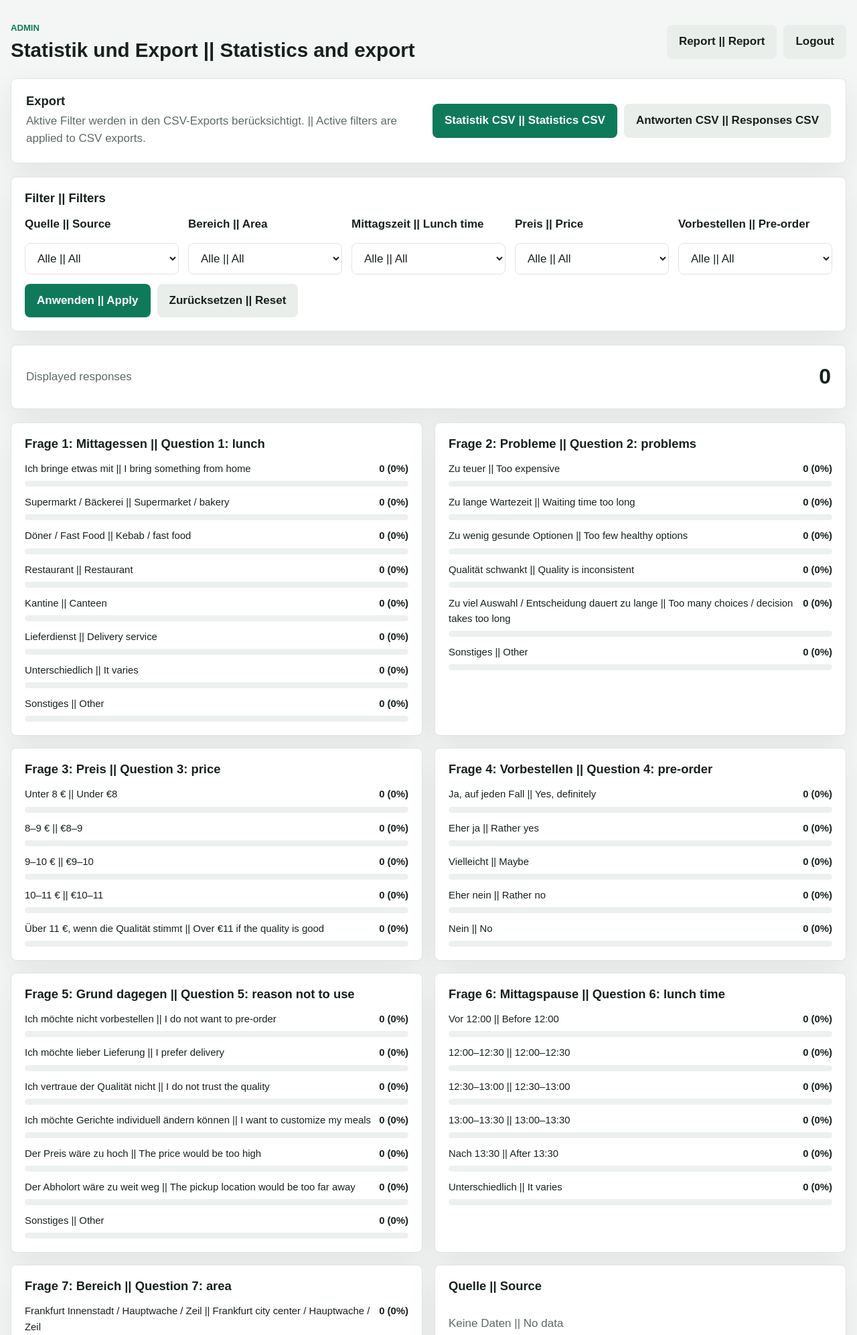
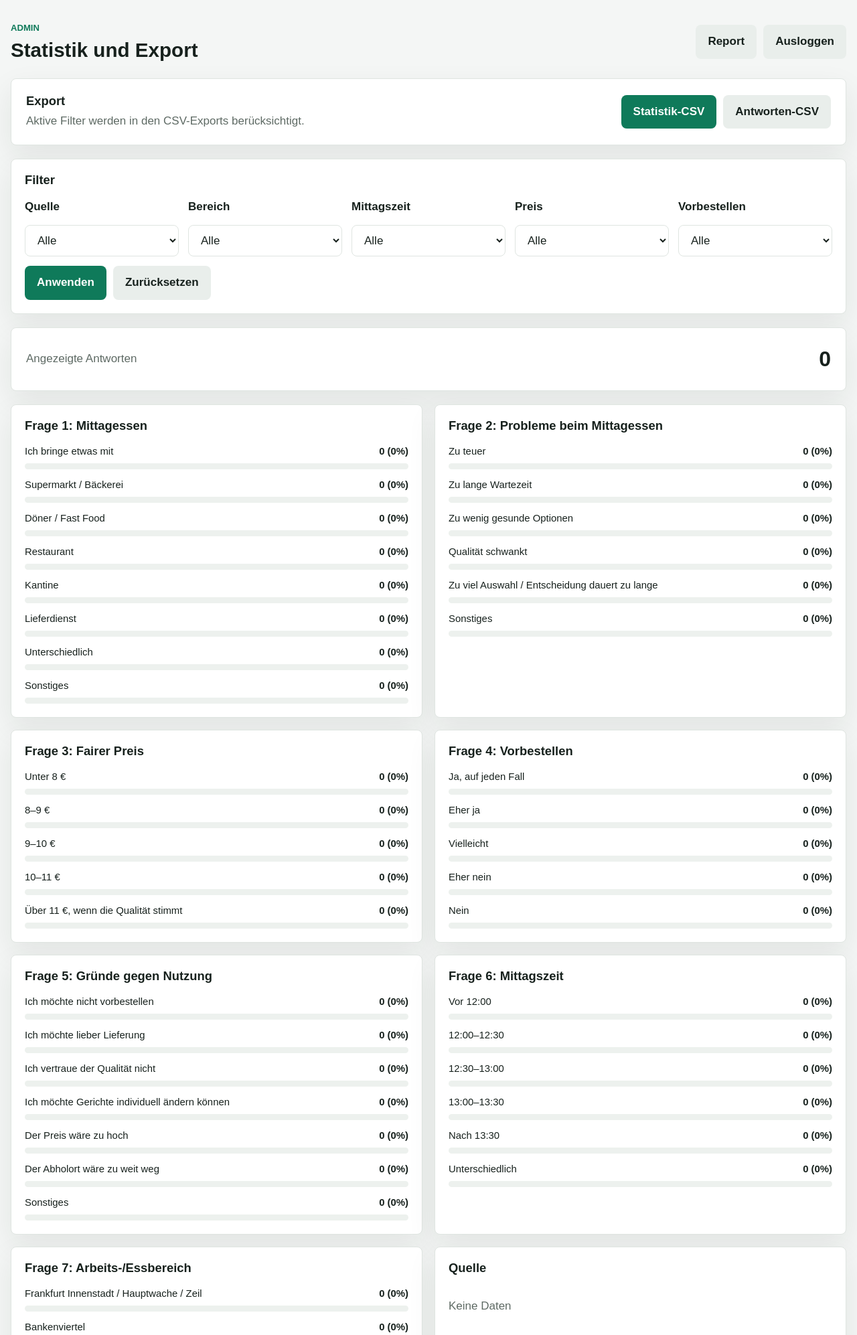
Before and after one commit to zeppelin0574/Umfrage_planbares_Essen_in_Frankfurt, a Flask app: page /admin/export in a window 1280 px wide. Shown: the top 1994 px of the page at 67% size. Run offline with Flask 3, Linux system fonts and the light colour scheme; the visitor is signed in with stand-in values (Sample User, id 1); data that the repository does not hold is empty.

Commit message:
Simplify admin UI and password policy

```diff
--- a/app.py
+++ b/app.py
@@ -117,14 +117,14 @@ ALL_OPTION_SETS = {
 }
 
 STAT_SECTIONS = [
-    ("q1", "Q1 lunch type", "Frage 1: Mittagessen || Question 1: lunch"),
-    ("q2", "Q2 lunch problems", "Frage 2: Probleme || Question 2: problems"),
-    ("q3", "Q3 fair price", "Frage 3: Preis || Question 3: price"),
-    ("q4", "Q4 preorder willingness", "Frage 4: Vorbestellen || Question 4: pre-order"),
-    ("q5", "Q5 reason not to use", "Frage 5: Grund dagegen || Question 5: reason not to use"),
-    ("q_lunch_time", "Q6 lunch time", "Frage 6: Mittagspause || Question 6: lunch time"),
-    ("q_area", "Q7 area", "Frage 7: Bereich || Question 7: area"),
-    ("sources", "Source platform", "Quelle || Source"),
+    ("q1", "Q1 lunch type", "Frage 1: Mittagessen"),
+    ("q2", "Q2 lunch problems", "Frage 2: Probleme beim Mittagessen"),
+    ("q3", "Q3 fair price", "Frage 3: Fairer Preis"),
+    ("q4", "Q4 preorder willingness", "Frage 4: Vorbestellen"),
+    ("q5", "Q5 reason not to use", "Frage 5: Gründe gegen Nutzung"),
+    ("q_lunch_time", "Q6 lunch time", "Frage 6: Mittagszeit"),
+    ("q_area", "Q7 area", "Frage 7: Arbeits-/Essbereich"),
+    ("sources", "Source platform", "Quelle"),
 ]
 
 FILTER_FIELDS = ["source_platform", "q_area", "q_lunch_time", "q3_price", "q4_preorder"]
@@ -300,7 +300,7 @@ def register_routes(app):
             if verify_admin_password(password):
                 session["admin_logged_in"] = True
                 return redirect(url_for("admin_export"))
-            flash("Falsches Passwort. || Incorrect password.", "error")
+            flash("Falsches Passwort.", "error")
 
         return render_template("admin.html", admin_logged_in=False)
 
@@ -371,34 +371,34 @@ def register_routes(app):
         confirm_password = request.form.get("confirm_password", "")
 
         if not verify_admin_password(current_password):
-            flash("Aktuelles Passwort ist falsch. || Current password is incorrect.", "error")
+            flash("Aktuelles Passwort ist falsch.", "error")
             return redirect(url_for("admin_export"))
         if new_password != confirm_password:
-            flash("Neue Passwörter stimmen nicht überein. || New passwords do not match.", "error")
+            flash("Neue Passwörter stimmen nicht überein.", "error")
             return redirect(url_for("admin_export"))
-        if len(new_password) < 16:
-            flash("Das neue Passwort muss mindestens 16 Zeichen haben. || The new password must be at least 16 characters.", "error")
+        if not is_valid_admin_password(new_password):
+            flash("Das neue Passwort muss mindestens 8 Zeichen haben und Buchstaben sowie Zahlen enthalten.", "error")
             return redirect(url_for("admin_export"))
 
         setting = db.session.get(AdminSetting, "admin_password_hash")
         setting.value = generate_password_hash(new_password)
         db.session.commit()
-        flash("Admin-Passwort wurde aktualisiert. || Admin password has been updated.", "success")
+        flash("Admin-Passwort wurde aktualisiert.", "success")
         return redirect(url_for("admin_export"))
 
     @app.route("/admin/clear-data", methods=["POST"])
     @admin_required
     def clear_data():
         if is_production():
-            flash("Daten löschen ist in Produktion deaktiviert. || Clearing data is disabled in production.", "error")
+            flash("Daten löschen ist in Produktion deaktiviert.", "error")
             return redirect(url_for("admin_export"))
         confirmation = request.form.get("confirm_clear")
         if confirmation == "yes":
             db.session.query(ResponseEntry).delete()
             db.session.commit()
-            flash("Alle Testdaten wurden gelöscht. || All test data has been cleared.", "success")
+            flash("Alle Testdaten wurden gelöscht.", "success")
         else:
-            flash("Löschen wurde nicht bestätigt. || Clear action was not confirmed.", "error")
+            flash("Löschen wurde nicht bestätigt.", "error")
         return redirect(url_for("admin_export"))
 
     @app.route("/health")
@@ -431,6 +431,14 @@ def verify_admin_password(password):
     if not setting:
         return password == get_admin_password()
     return check_password_hash(setting.value, password)
+
+
+def is_valid_admin_password(password):
+    if len(password) < 8:
+        return False
+    has_letter = any(character.isalpha() for character in password)
+    has_digit = any(character.isdigit() for character in password)
+    return has_letter and has_digit
 
 
 def validate_submission(form):
@@ -515,10 +523,10 @@ def query_responses(filters):
 def load_filter_options():
     return {
         "source_platform": distinct_filter_options("source_platform"),
-        "q_area": AREA_OPTIONS,
-        "q_lunch_time": LUNCH_TIME_OPTIONS,
-        "q3_price": Q3_OPTIONS,
-        "q4_preorder": Q4_OPTIONS,
+        "q_area": german_options(AREA_OPTIONS),
+        "q_lunch_time": german_options(LUNCH_TIME_OPTIONS),
+        "q3_price": german_options(Q3_OPTIONS),
+        "q4_preorder": german_options(Q4_OPTIONS),
     }
 
 
@@ -588,12 +596,20 @@ def format_counts(counts, options, total):
     return [
         {
             "value": value,
-            "label": label,
+            "label": german_label(label),
             "count": counts.get(value, 0),
             "percentage": percentage(counts.get(value, 0), total),
         }
         for value, label in options
     ]
+
+
+def german_options(options):
+    return [(value, german_label(label)) for value, label in options]
+
+
+def german_label(label):
+    return label.split(" || ", 1)[0]
 
 
 def build_report(rows, stats, all_total, filters):
--- a/templates/admin.html
+++ b/templates/admin.html
@@ -3,7 +3,7 @@
 <head>
   <meta charset="utf-8">
   <meta name="viewport" content="width=device-width, initial-scale=1">
-  <title>Admin Dashboard</title>
+  <title>Admin-Dashboard</title>
   <link rel="stylesheet" href="{{ url_for('static', filename='style.css') }}">
 </head>
 <body>
@@ -11,7 +11,7 @@
     {% if not admin_logged_in %}
       <section class="card login-card">
         <p class="eyebrow">Admin</p>
-        <h1>Admin Login</h1>
+        <h1>Admin-Login</h1>
 
         {% with messages = get_flashed_messages(with_categories=true) %}
           {% if messages %}
@@ -25,22 +25,22 @@
 
         <form method="post" action="{{ url_for('admin') }}" class="login-form">
           <label>
-            <span>Passwort || Password</span>
+            <span>Passwort</span>
             <input type="password" name="password" required autofocus>
           </label>
-          <button type="submit">Einloggen || Log in</button>
+          <button type="submit">Einloggen</button>
         </form>
       </section>
     {% else %}
       <header class="admin-header">
         <div>
           <p class="eyebrow">Admin</p>
-          <h1>Statistik und Export || Statistics and export</h1>
+          <h1>Statistik und Export</h1>
         </div>
         <div class="admin-actions">
-          <a class="button-link secondary-link" href="{{ url_for('admin_report') }}{% if export_query %}?{{ export_query }}{% endif %}">Report || Report</a>
+          <a class="button-link secondary-link" href="{{ url_for('admin_report') }}{% if export_query %}?{{ export_query }}{% endif %}">Report</a>
           <form method="post" action="{{ url_for('admin_logout') }}">
-            <button class="secondary-button" type="submit">Logout</button>
+            <button class="secondary-button" type="submit">Ausloggen</button>
           </form>
         </div>
       </header>
@@ -58,28 +58,28 @@
       <section class="export-panel">
         <div>
           <h2>Export</h2>
-          <p>Aktive Filter werden in den CSV-Exports berücksichtigt. || Active filters are applied to CSV exports.</p>
+          <p>Aktive Filter werden in den CSV-Exports berücksichtigt.</p>
         </div>
         <div class="export-actions">
-          <a class="button-link" href="{{ url_for('export_stats_csv') }}{% if export_query %}?{{ export_query }}{% endif %}">Statistik CSV || Statistics CSV</a>
-          <a class="button-link secondary-link" href="{{ url_for('export_csv') }}{% if export_query %}?{{ export_query }}{% endif %}">Antworten CSV || Responses CSV</a>
+          <a class="button-link" href="{{ url_for('export_stats_csv') }}{% if export_query %}?{{ export_query }}{% endif %}">Statistik-CSV</a>
+          <a class="button-link secondary-link" href="{{ url_for('export_csv') }}{% if export_query %}?{{ export_query }}{% endif %}">Antworten-CSV</a>
         </div>
       </section>
 
       <section class="admin-card filters-card">
-        <h2>Filter || Filters</h2>
+        <h2>Filter</h2>
         <form method="get" action="{{ url_for('admin_export') }}" class="filters-form">
           {% for field, label in [
-            ('source_platform', 'Quelle || Source'),
-            ('q_area', 'Bereich || Area'),
-            ('q_lunch_time', 'Mittagszeit || Lunch time'),
-            ('q3_price', 'Preis || Price'),
-            ('q4_preorder', 'Vorbestellen || Pre-order')
+            ('source_platform', 'Quelle'),
+            ('q_area', 'Bereich'),
+            ('q_lunch_time', 'Mittagszeit'),
+            ('q3_price', 'Preis'),
+            ('q4_preorder', 'Vorbestellen')
           ] %}
             <label>
               <span>{{ label }}</span>
               <select name="{{ field }}">
-                <option value="">Alle || All</option>
+                <option value="">Alle</option>
                 {% for value, option_label in filter_options[field] %}
                   <option value="{{ value }}" {% if filters.get(field) == value %}selected{% endif %}>{{ option_label }}</option>
                 {% endfor %}
@@ -87,14 +87,14 @@
             </label>
           {% endfor %}
           <div class="filter-buttons">
-            <button type="submit">Anwenden || Apply</button>
-            <a class="button-link secondary-link" href="{{ url_for('admin_export') }}">Zurücksetzen || Reset</a>
+            <button type="submit">Anwenden</button>
+            <a class="button-link secondary-link" href="{{ url_for('admin_export') }}">Zurücksetzen</a>
           </div>
         </form>
       </section>
 
       <section class="metric-card">
-        <span>Displayed responses</span>
+        <span>Angezeigte Antworten</span>
         <strong>{{ stats.total }}</strong>
       </section>
 
@@ -114,7 +114,7 @@
                   </div>
                 </div>
               {% else %}
-                <p class="muted">Keine Daten || No data</p>
+                <p class="muted">Keine Daten</p>
               {% endfor %}
             </div>
           </section>
@@ -122,21 +122,21 @@
       </section>
 
       <section class="admin-card table-card">
-        <h2>Neueste 20 gefilterte Antworten || Latest 20 filtered responses</h2>
+        <h2>Neueste 20 gefilterte Antworten</h2>
         <div class="table-wrap">
           <table class="admin-table">
             <thead>
               <tr>
-                <th>created_at</th>
-                <th>source_platform</th>
-                <th>q1_lunch_type</th>
-                <th>q2_problems</th>
-                <th>q3_price</th>
-                <th>q4_preorder</th>
-                <th>q5_reason_not_use</th>
-                <th>q_lunch_time</th>
-                <th>q_area</th>
-                <th>comments</th>
+                <th>Zeitpunkt</th>
+                <th>Quelle</th>
+                <th>Mittagessen</th>
+                <th>Probleme</th>
+                <th>Preis</th>
+                <th>Vorbestellen</th>
+                <th>Grund dagegen</th>
+                <th>Mittagszeit</th>
+                <th>Bereich</th>
+                <th>Kommentar</th>
               </tr>
             </thead>
             <tbody>
@@ -155,7 +155,7 @@
                 </tr>
               {% else %}
                 <tr>
-                  <td colspan="10">Noch keine Antworten. || No responses yet.</td>
+                  <td colspan="10">Noch keine Antworten.</td>
                 </tr>
               {% endfor %}
             </tbody>
@@ -164,31 +164,32 @@
       </section>
 
       <section class="admin-card settings-card">
-        <h2>Admin-Passwort ändern || Change admin password</h2>
+        <h2>Admin-Passwort ändern</h2>
+        <p class="muted">Mindestens 8 Zeichen, mit Buchstaben und Zahlen.</p>
         <form method="post" action="{{ url_for('change_admin_password') }}" class="settings-form">
           <label>
-            <span>Aktuelles Passwort || Current password</span>
+            <span>Aktuelles Passwort</span>
             <input type="password" name="current_password" required>
           </label>
           <label>
-            <span>Neues Passwort || New password</span>
-            <input type="password" name="new_password" minlength="16" required>
+            <span>Neues Passwort</span>
+            <input type="password" name="new_password" minlength="8" pattern="(?=.*[A-Za-zÄÖÜäöüß])(?=.*\d).{8,}" required>
           </label>
           <label>
-            <span>Neues Passwort wiederholen || Repeat new password</span>
-            <input type="password" name="confirm_password" minlength="16" required>
+            <span>Neues Passwort wiederholen</span>
+            <input type="password" name="confirm_password" minlength="8" pattern="(?=.*[A-Za-zÄÖÜäöüß])(?=.*\d).{8,}" required>
           </label>
-          <button type="submit">Passwort speichern || Save password</button>
+          <button type="submit">Passwort speichern</button>
         </form>
       </section>
 
       {% if allow_clear_data %}
         <section class="admin-card danger-zone">
-          <h2>Testdaten löschen || Clear test data</h2>
-          <p>Diese Aktion löscht alle gespeicherten Antworten. In Produktion ist sie deaktiviert. || This action clears all saved responses. It is disabled in production.</p>
-          <form method="post" action="{{ url_for('clear_data') }}" onsubmit="return confirm('Are you sure you want to clear all data?');">
+          <h2>Testdaten löschen</h2>
+          <p>Diese Aktion löscht alle gespeicherten Antworten. In Produktion ist sie deaktiviert.</p>
+          <form method="post" action="{{ url_for('clear_data') }}" onsubmit="return confirm('Sind Sie sicher, dass alle Daten gelöscht werden sollen?');">
             <input type="hidden" name="confirm_clear" value="yes">
-            <button class="danger-button" type="submit">Clear data</button>
+            <button class="danger-button" type="submit">Daten löschen</button>
           </form>
         </section>
       {% endif %}
```
Also changed, not shown: templates/report.html (+24 -24 lines), README.md.
